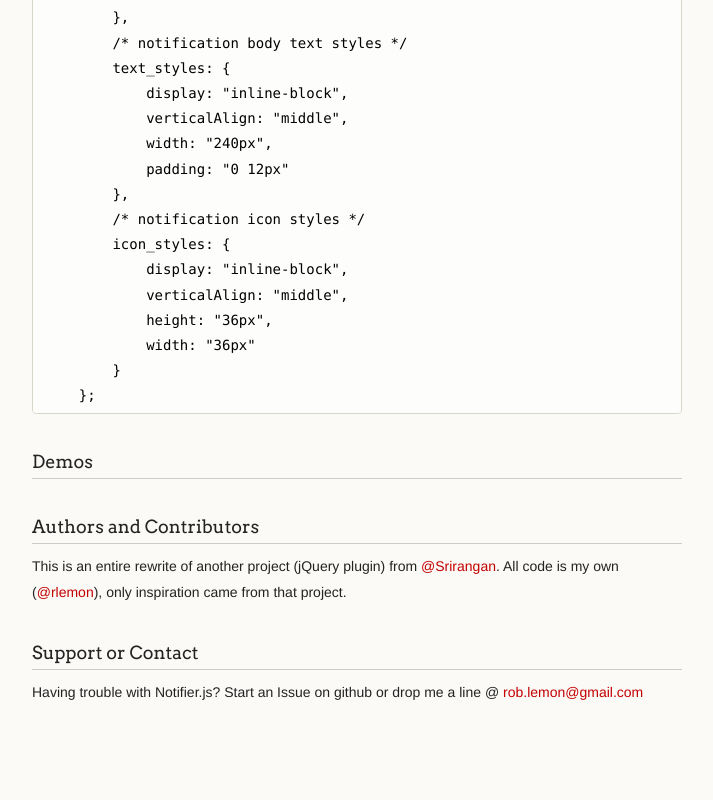
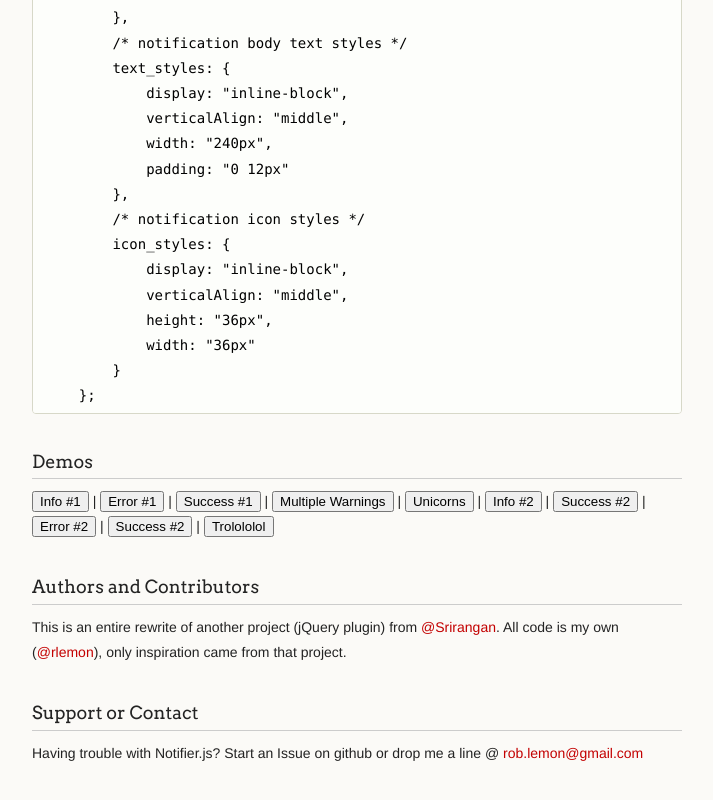
Before and after one commit to rlemon/Notifier.js, a plain HTML site: page index.html in a window 1280 px wide. Shown: the part 1475-2275 px from the top of the page, without its empty margins (278-991 px from the left). Before the commit the page ends 2252 px from the top, so only its background shows below. Drawn offline with Linux system fonts and the light colour scheme.

Commit message:
adding demos to the ghpage

```diff
--- a/index.html
+++ b/index.html
@@ -104,7 +104,17 @@ The entire script is self contained. Any of the styles can be easily modified in
 </code></pre>
 
 <h3>Demos</h3>
-
+<p><button onclick="Notifier.info('There are some other great scripts created and maintained by rlemon.', 'More Resources');">Info #1</button> |
+ <button onclick="Notifier.error('There seems to be an issue with your brain.', 'Stack Overflow');">Error #1</button> |
+ <button onclick="Notifier.success('Successfully display messages without titles');">Success #1</button> |
+ <button onclick="Notifier.warning('You can display multiple messages at once', 'Warning #1'); Notifier.warning('Here is your second message', 'Warning #2');">Multiple Warnings</button> |
+ <button onclick="Notifier.notify('Unicorns make everything better. You know it, I know it. Now let us share it with the world!','Better world with....','http://andbot-icon.s3.amazonaws.com/2246529/0');">Unicorns</button> |
+ <button onclick="Notifier.info('Every day Americans eat 90 acres worth of pizza.', 'Random Fact');">Info #2</button> |
+ <button onclick="Notifier.success('Guess what bro?! You win! Rejoice! Dance! You got it covered!', 'You Win!');">Success #2</button> |
+ <button onclick="Notifier.error('Uncaught Exception: foo is undefined', 'Error!');">Error #2</button> |
+ <button onclick="Notifier.success('', 'There is no message here!');">Success #2</button> |
+ <button onclick="Notifier.notify('There is also the Trollability of this awesome script', 'You mad bro?','http://a2.twimg.com/profile_images/1752722263/troll_face_normal.jpg');">Trolololol</button>
+</p>
 <h3>Authors and Contributors</h3>
 
 <p>This is an entire rewrite of another project (jQuery plugin) from <a href="https://github.com/Srirangan" class="user-mention">@Srirangan</a>. All code is my own (<a href="https://github.com/rlemon" class="user-mention">@rlemon</a>), only inspiration came from that project.</p>
```
